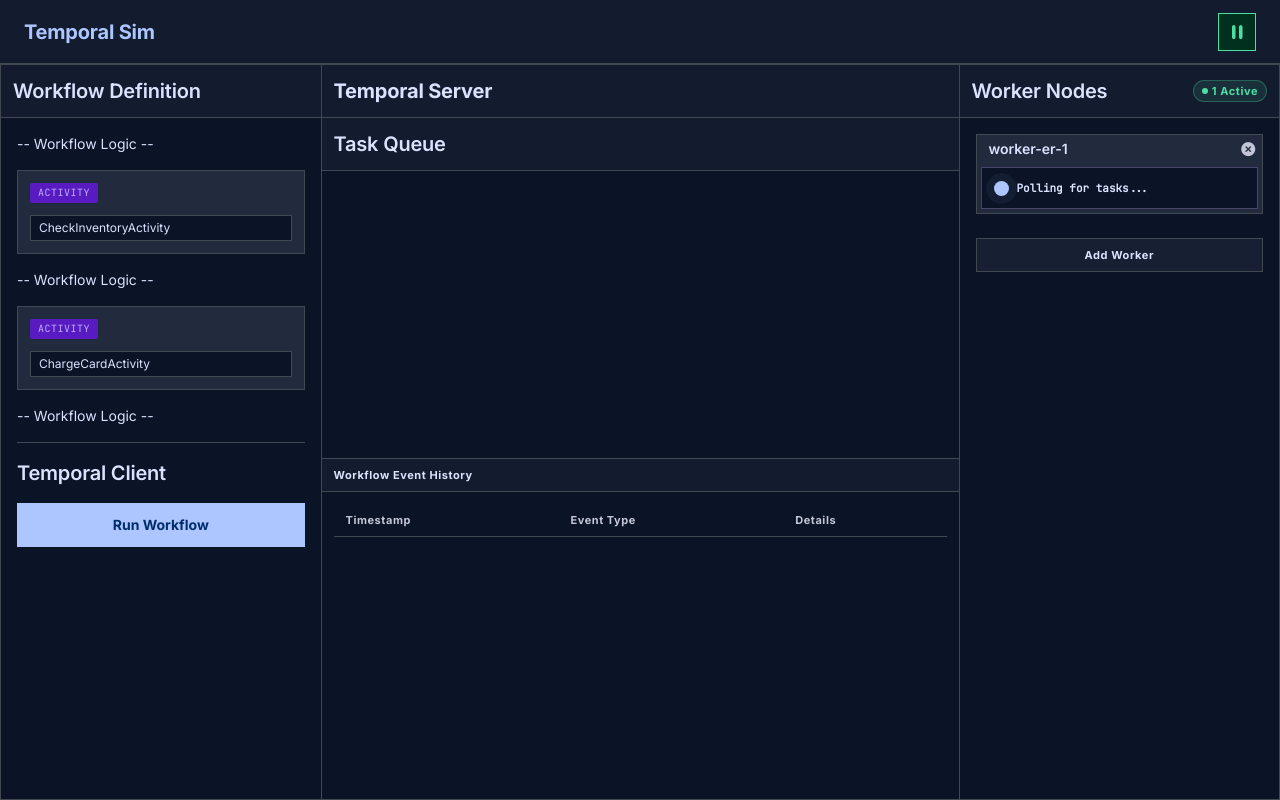
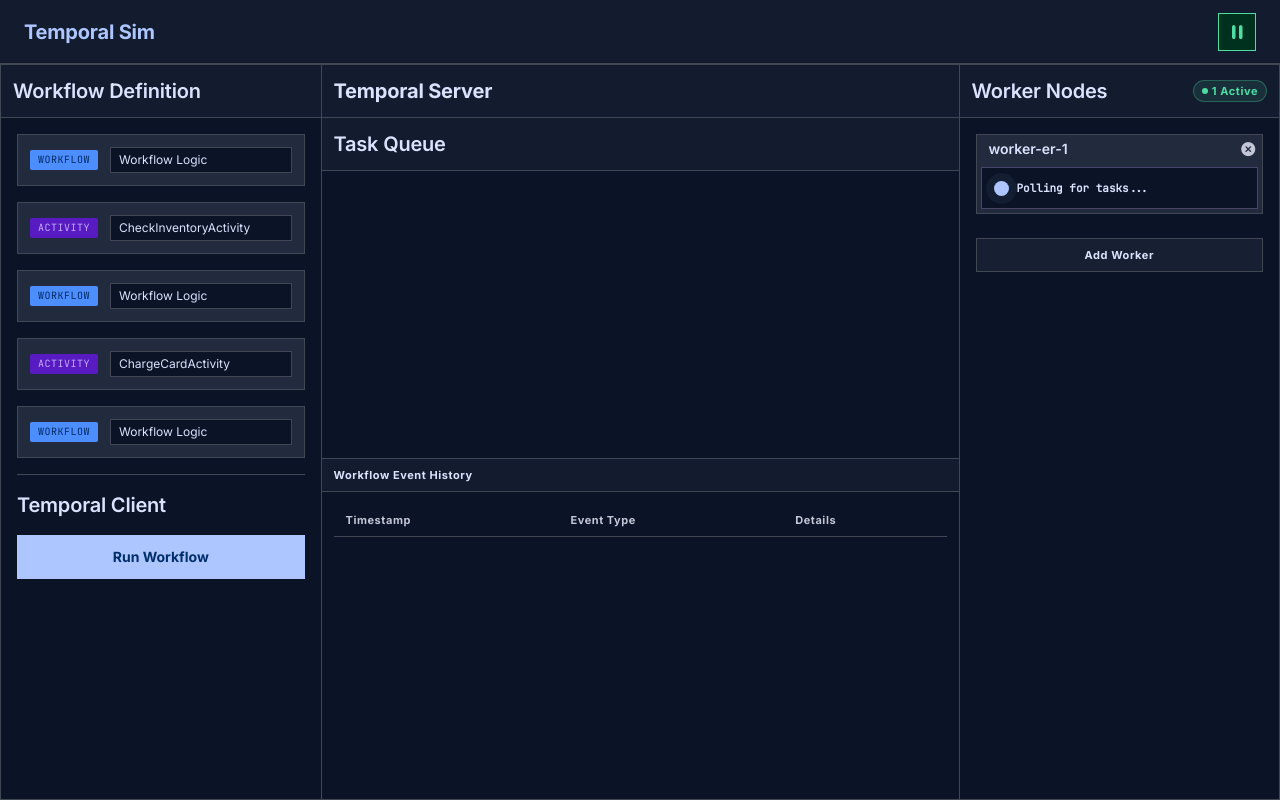
Before and after one commit to jawight/temporal-sim, a React (Vite) app: page / in a window 1280 px wide. Built offline with nearby package versions, Linux system fonts and the light colour scheme.

Commit message:
clean up workflow definition steps

```diff
--- a/src/components/Client/TemporalClient.tsx
+++ b/src/components/Client/TemporalClient.tsx
@@ -12,15 +12,11 @@ export const TemporalClient: React.FC = () => {
         <h2 className="font-headline-md text-headline-md text-on-surface">Workflow Definition</h2>
       </div>
       <div className="p-4 flex flex-col gap-4">
-        <p className='justify-center'>-- Workflow Logic --</p>
         {workflowSteps.map((step, index) => {
           const isHighlighted = replayState && replayState.highlightTarget === 'definition' && replayState.stepIndex === index;
           return (
-          <>
-          <div key={step.id} className={`bg-surface-container-high border rounded-DEFAULT p-3 flex flex-col gap-3 transition-colors ${isHighlighted ? 'ring-2 ring-yellow-400 shadow-[0_0_15px_rgba(250,204,21,0.5)] border-yellow-400' : 'border-outline-variant'}`}>
-            <div className="flex justify-between items-center">
-              <TaskTypeBadge taskType={step.type} />
-            </div>
+          <div key={step.id} className={`flex-row justify-between items-center bg-surface-container-high border rounded-DEFAULT p-3 flex gap-3 transition-colors ${isHighlighted ? 'ring-2 ring-yellow-400 shadow-[0_0_15px_rgba(250,204,21,0.5)] border-yellow-400' : 'border-outline-variant'}`}>
+            <TaskTypeBadge taskType={step.type} />
             <input
               className="w-full bg-surface border border-outline-variant rounded-DEFAULT px-2 py-1 text-body-sm text-on-surface focus:outline-none focus:border-primary"
               type="text"
@@ -28,8 +24,6 @@ export const TemporalClient: React.FC = () => {
               onChange={(e) => dispatch({ type: 'UPDATE_STEP_NAME', stepId: step.id, name: e.target.value })}
             />
           </div>
-          <p className='justify-center'>-- Workflow Logic --</p>
-          </>
           );
         })}
         <div className="pt-4 border-t border-outline-variant flex flex-col gap-2">
--- a/src/core/reducer.ts
+++ b/src/core/reducer.ts
@@ -30,8 +30,11 @@ export type SimulationAction =
 
 export const initialState: SimulationState = {
   workflowSteps: [
-    { id: '1', type: 'Activity', name: 'CheckInventoryActivity', color: '#adc6ff' },
-    { id: '3', type: 'Activity', name: 'ChargeCardActivity', color: '#adc6ff' },
+    { id: '1', type: 'Workflow', name: 'Workflow Logic' },
+    { id: '2', type: 'Activity', name: 'CheckInventoryActivity' },
+    { id: '3', type: 'Workflow', name: 'Workflow Logic' },
+    { id: '4', type: 'Activity', name: 'ChargeCardActivity' },
+    { id: '5', type: 'Workflow', name: 'Workflow Logic' },
   ],
   tasks: [],
   taskQueue: [],
@@ -202,7 +205,7 @@ function startTask(state: SimulationState, taskId: string, workerId: string, tim
     };
 
     if (isRehydrationNeeded) {
-        return { ...baseState, replayState: { isActive: true, stepIndex: 0, historyIndex: state.eventHistory.length-1, highlightTarget: 'definition' } };
+        return { ...baseState, replayState: { stepIndex: 0, historyIndex: state.eventHistory.length-1, highlightTarget: 'definition' } };
     }
 
     return baseState;
@@ -255,8 +258,8 @@ function completeTask(state: SimulationState, taskId: string, timestamp: string,
       const newTask: TemporalTask = {
           id: `task-${nextId++}`,
           stepId: nextStep ? nextStep.id : 'none',
-          type: 'Workflow',
-          name: 'Workflow Logic',
+          type: nextStep ? nextStep.type : 'Workflow',
+          name: nextStep ? nextStep.name : 'Workflow Logic',
           state: 'Scheduled',
           retryCount: 0
       };
@@ -275,7 +278,8 @@ function completeTask(state: SimulationState, taskId: string, timestamp: string,
   } else if (completedTask.type === 'Workflow') {
       // If completed Workflow task, schedule next activity (if any)
       if (completedTask.stepId !== 'none') {
-          const nextStep = state.workflowSteps.find(s => s.id === completedTask.stepId);
+          const currentIndex = state.workflowSteps.findIndex(s => s.id === completedTask.stepId);
+          const nextStep = state.workflowSteps[currentIndex + 1];
           if (nextStep) {
             const newTask: TemporalTask = {
               id: `task-${nextId++}`,
@@ -401,8 +405,8 @@ function runWorkflow(state: SimulationState, timestamp: string): SimulationState
   const newTask: TemporalTask = {
     id: `task-${nextId++}`,
     stepId: firstStep ? firstStep.id : 'none',
-    type: 'Workflow',
-    name: 'Workflow Logic',
+    type: firstStep ? firstStep.type : 'Workflow',
+    name: firstStep ? firstStep.name : 'Workflow Logic',
     state: 'Scheduled',
     retryCount: 0
   };
--- a/src/core/types.ts
+++ b/src/core/types.ts
@@ -5,7 +5,6 @@ export interface WorkflowStep {
   id: string;
   type: TaskType;
   name: string;
-  color: string;
 }
 
 export interface EventLog {
```
Also changed, not shown: 1 other file (tests, documents, lock files or other folders).
